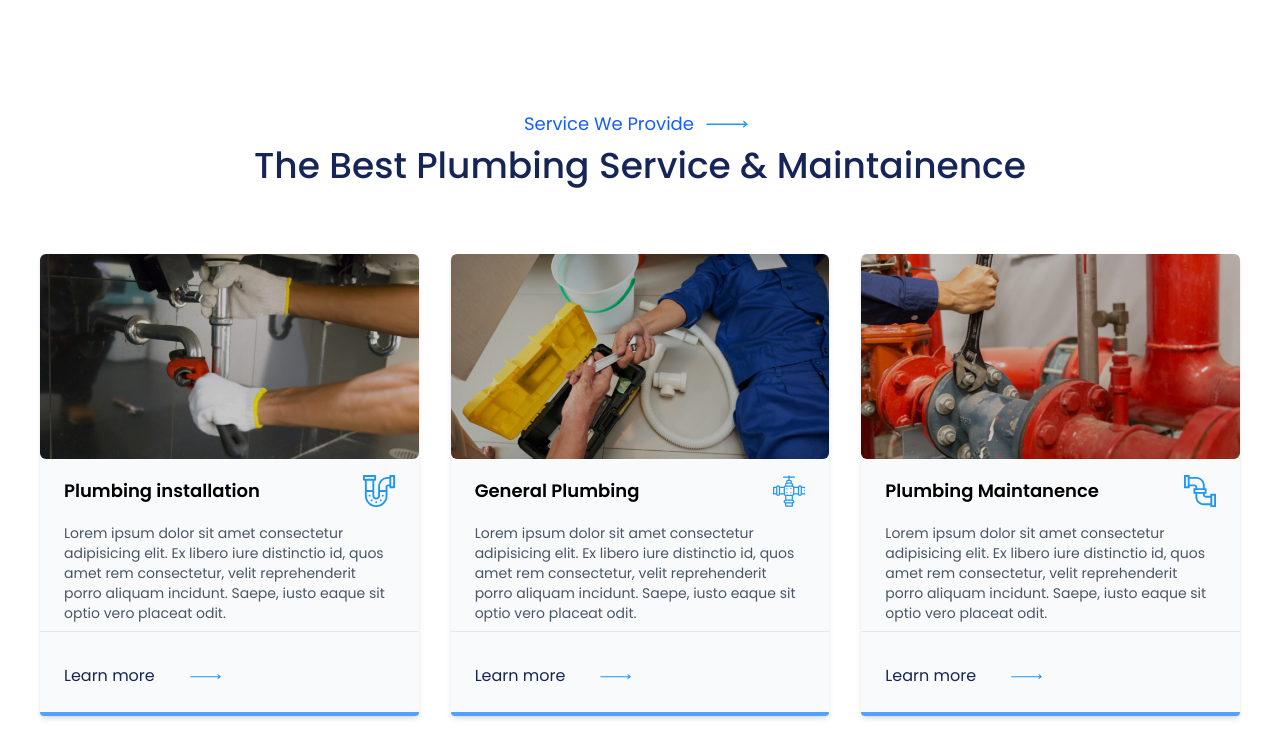
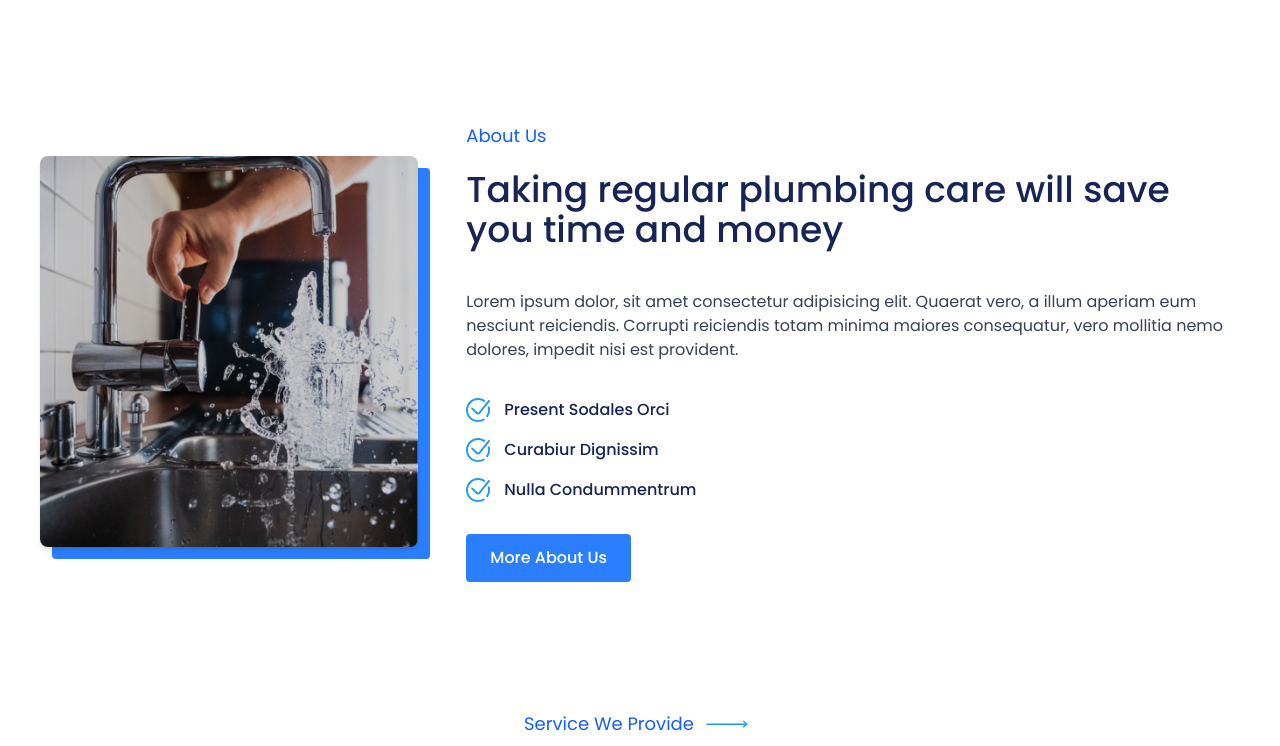
Before and after one commit to Pasindu-2006/Working-man-REACT-frontend, a React (Vite) app: page / in a window 1280 px wide. Shown: the part 920-1666 px from the top of the page. Built offline with nearby package versions, Linux system fonts and the light colour scheme; a web font is replaced by a local one.

Commit message:
Developed About Us Section

```diff
--- a/src/App.jsx
+++ b/src/App.jsx
@@ -2,12 +2,14 @@ import React from 'react'
 import Navbar from './component/Navbar'
 import Hero from './component/Hero'
 import Service from './component/Service'
+import AboutUs from './component/AboutUs'
 
 const App = () => {
   return (
     <div>
       <Navbar />
       <Hero />
+      <AboutUs />
       <Service />
     </div>
   )
--- /dev/null
+++ b/src/component/AboutUs.jsx
@@ -0,0 +1,60 @@
+import React from 'react'
+import AboutImg from '../assets/Container.png'
+import CheckIcon from '../assets/Check.svg'
+
+const AboutUs = () => {
+  return (
+    <div id='about' className='px-10 pt-15 sm:pt-35 flex flex-col items-center justify-between bg-white'>
+        <div className='flex flex-col lg:flex-row items-center gap-12'>
+
+            {/* Shadow Effect eka ekka Image eka */}
+            <div className='relative inline-block'>
+                {/* Background Blue Box */}
+                <div className='absolute inset-0 translate-x-3 translate-y-3 bg-blue-500 rounded'></div>
+
+                {/* Main Image */}
+                <img
+                    src={AboutImg}
+                    alt="About Us"
+                    className='hidden sm:block relative z-10 max-w-[full] w-full rounded-lg shadow-md object-cover'
+                />
+            </div>
+
+            {/* Content Section */}
+            <div className='text-center sm:text-left'>
+                <p className='sm:text-lg text-blue-600 '>About Us</p>
+
+                <h2 className='text-2xl sm:text-4xl font-medium py-5 text-blue-950'>
+                    Taking regular plumbing care will save you time and money
+                </h2>
+                <p className='text-base text-gray-700 py-5'>
+                    Lorem ipsum dolor, sit amet consectetur adipisicing elit. Quaerat vero, a illum aperiam eum nesciunt reiciendis. Corrupti reiciendis totam minima maiores consequatur, vero mollitia nemo dolores, impedit nisi est provident.
+                </p>
+
+                <div className='flex flex-row items-center gap-3.5 pt-4'>
+                    <img src={CheckIcon} alt="Check" />
+                    <p className='text-blue-950 font-medium'>Present Sodales Orci</p>
+                </div>
+
+                <div className='flex flex-row items-center gap-3.5 pt-4'>
+                    <img src={CheckIcon} alt="Check" />
+                    <p className='text-blue-950 font-medium'>Curabiur Dignissim</p>
+                </div>
+
+                <div className='flex flex-row items-center gap-3.5 pt-4'>
+                    <img src={CheckIcon} alt="Check" />
+                    <p className='text-blue-950 font-medium'>Nulla Condummentrum</p>
+                </div>
+
+                <div className='pt-8'>
+                    <button className='bg-blue-500 hover:bg-blue-600 text-white font-medium px-6 py-3 rounded transition-colors cursor-pointer'>
+                        More About Us
+                    </button>
+                </div>
+            </div>
+        </div>
+    </div>
+  )
+}
+
+export default AboutUs
--- a/src/component/Navbar.jsx
+++ b/src/component/Navbar.jsx
@@ -10,6 +10,7 @@ import Darrow from '../assets/Arrow Down.svg'
 import MenuOpen from '../assets/Hamburger-02.svg'
 import Close from '../assets/close_icon.svg'
 import Rarrow from '../assets/Arrow Right-1.svg'
+import RightArrow from '../assets/Right Arrow.svg'
 import Service from './Service'
 
 const Navbar = () => {
@@ -104,7 +105,7 @@ const Navbar = () => {
             {isDropdownOpen && (
               <div className='absolute top-full left-0 mt-2 w-48 bg-white border border-gray-200 rounded-lg shadow-lg py-2 flex flex-col z-50'>
                 <a
-                  href="#page1"
+                  href="#about"
                   className='px-4 py-2 text-sm text-gray-700 hover:bg-blue-50 hover:text-blue-600 transition-all'
                   onClick={() => setDropdownOpen(false)}
                 >
--- a/src/component/Service.jsx
+++ b/src/component/Service.jsx
@@ -8,7 +8,7 @@ import Img6 from '../assets/Image-Container-6.jpg'
 import Icon1 from '../assets/Pipe-Installation.svg'
 import Icon2 from '../assets/Pipe-Plumbing.svg'
 import Icon3 from '../assets/Pipe-Dual Pipe.svg'
-import Icon4 from '../assets/Pipe-Line Consultation.svg'
+import Icon4 from '../assets/Pipe-Maintanence.svg'
 import Icon5 from '../assets/Pipe-Line Consultation.svg'
 import Icon6 from '../assets/Pipe-Sunction.svg'
 import RightArrow from '../assets/Right Arrow.svg'
@@ -91,7 +91,7 @@ const Service = () => {
             </div>
 
             {/* Learn More Link Section */}
-            <div className='flex items-center gap-2 pt-2 border-t border-gray-200'>
+            <div className='flex items-center pt-2 border-t border-gray-200'>
               <a href="#" className='text-none font- text-blue-950 hover:underline p-6'>Learn more</a>
               <img src={RightArrow} alt="" className='w-10 cursor-pointer'/>
             </div>
--- a/src/component/Title.jsx
+++ b/src/component/Title.jsx
@@ -12,7 +12,7 @@ const Title = () => {
                 <p className='sm:text-lg text-blue-600 '>Service We Provide</p>
                 <img src={RightArrow} alt="" />
             </div>
-            <h2 className='text-center font-semibold text-2xl sm:text-4xl sm:font-medium pt-2 pb-7 text-blue-950'>The Best Plumbing Service & Maintainence</h2>
+            <h2 className='text-center font-semibold text-2xl sm:text-4xl sm:font-medium pt-2 pb-5 text-blue-950'>The Best Plumbing Service & Maintainence</h2>
         </div>
 
 
```
